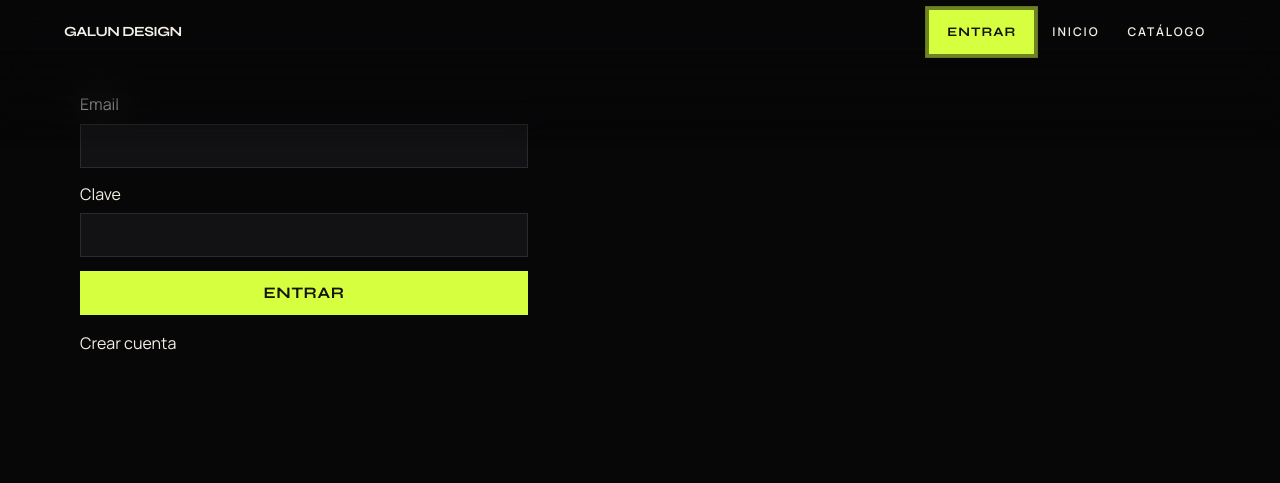
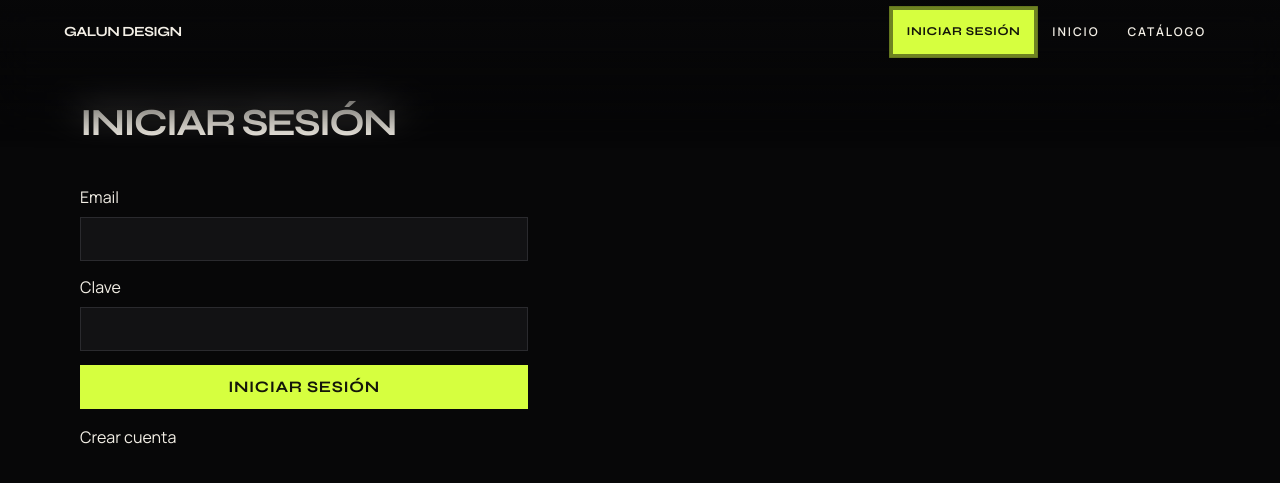
Before and after one commit to santiagolavigna/galundesign, a PHP site: page /cuenta/login.php in a window 1280 px wide. Shown: the top 483 px of the page. Run offline with PHP 8.4, Linux system fonts and the light colour scheme.

Commit message:
Cambia el ingreso del catálogo a Iniciar sesión.
El aviso deja de explicar el catálogo y muestra solo las dos acciones.

Co-authored-by: Cursor <cursoragent@cursor.com>

```diff
--- a/assets/css/app.css
+++ b/assets/css/app.css
@@ -1017,13 +1017,13 @@ html.is-reveal.is-playing .hero__down { visibility: visible; }
     align-items: center;
     justify-content: center;
     min-height: 44px;
-    padding: 0 18px;
+    padding: 0 14px;
     background: var(--color-accent);
     color: var(--color-accent-ink);
     font-family: var(--font-display);
-    font-size: 13px;
+    font-size: 12px;
     font-weight: 700;
-    letter-spacing: 0.08em;
+    letter-spacing: 0.04em;
     text-transform: uppercase;
     box-shadow: 0 0 0 0 rgb(214 255 63 / 70%);
     animation: enter-pulse 1.6s ease-out infinite;
@@ -1050,17 +1050,21 @@ html.is-reveal.is-playing .hero__down { visibility: visible; }
 
 .gate::backdrop { background: rgb(7 7 8 / 38%); }
 
-.gate h2 {
-    margin: 0 0 8px;
+.gate h2,
+.account__title {
+    margin: 0 0 18px;
     font-family: var(--font-display);
-    font-size: clamp(2rem, 6vw, 2.8rem);
+    font-size: clamp(1.7rem, 5vw, 2.4rem);
     letter-spacing: -0.05em;
     text-transform: uppercase;
 }
 
-.gate p { margin: 0 0 18px; color: var(--color-muted); }
+.gate__actions {
+    display: grid;
+    gap: 10px;
+}
 
-.gate__actions { display: flex; flex-wrap: wrap; gap: 10px; }
+.gate__actions .btn { width: 100%; }
 
 .gate__close {
     display: flex;
--- a/catalogo.php
+++ b/catalogo.php
@@ -11,10 +11,9 @@ $plan = monthly_plan();
 <?php if (buyer_id() === 0): ?>
 <dialog class="gate">
     <form method="dialog">
-        <h2>Entrá</h2>
-        <p>Creá tu cuenta para guardar lo que elijas, o cerrá esto y mirá el catálogo.</p>
+        <h2>Iniciar sesión</h2>
         <div class="gate__actions">
-            <a class="btn" href="cuenta/login.php">Entrar</a>
+            <a class="btn" href="cuenta/login.php">Iniciar sesión</a>
             <a class="btn btn--quiet" href="cuenta/registro.php">Crear cuenta</a>
         </div>
         <button class="gate__close" type="submit">Ver el catálogo</button>
--- a/cuenta/login.php
+++ b/cuenta/login.php
@@ -20,17 +20,18 @@ if ($_SERVER['REQUEST_METHOD'] === 'POST') {
 }
 
 $next = safe_next((string) ($_GET['next'] ?? $_POST['next'] ?? 'cuenta/compras.php'));
-public_head('Entrar', 1);
+public_head('Iniciar sesión', 1);
 if ($error !== '') {
     public_note($error, true);
 }
 ?>
 <form class="stack account" method="post">
+    <h1 class="account__title">Iniciar sesión</h1>
     <input type="hidden" name="csrf" value="<?= e(csrf_token()) ?>">
     <input type="hidden" name="next" value="<?= e($next) ?>">
     <label>Email <input type="email" name="email" required autocomplete="username"></label>
     <label>Clave <input type="password" name="password" required autocomplete="current-password"></label>
-    <button class="btn" type="submit">Entrar</button>
+    <button class="btn" type="submit">Iniciar sesión</button>
 </form>
 <p><a href="registro.php?next=<?= e(rawurlencode($next)) ?>">Crear cuenta</a></p>
 <?php public_foot();
--- a/includes/public_page.php
+++ b/includes/public_page.php
@@ -23,7 +23,7 @@ function public_head(string $title, int $depth = 0): void
     echo '<header class="site-header is-scrolled"><a class="logo" href="' . e($up) . 'index.php">' . e(brand_name()) . '</a>';
     echo '<div class="site-tools">';
     if (!$buyer) {
-        echo '<a class="enter-link" href="' . e($account) . 'login.php">Entrar</a>';
+        echo '<a class="enter-link" href="' . e($account) . 'login.php">Iniciar sesión</a>';
     }
     echo '<button class="nav-toggle" type="button" aria-expanded="false">Menú</button>';
     echo '<nav class="site-nav" aria-label="Secciones">';
```
Also changed, not shown: project.md (+1 -1 lines).
